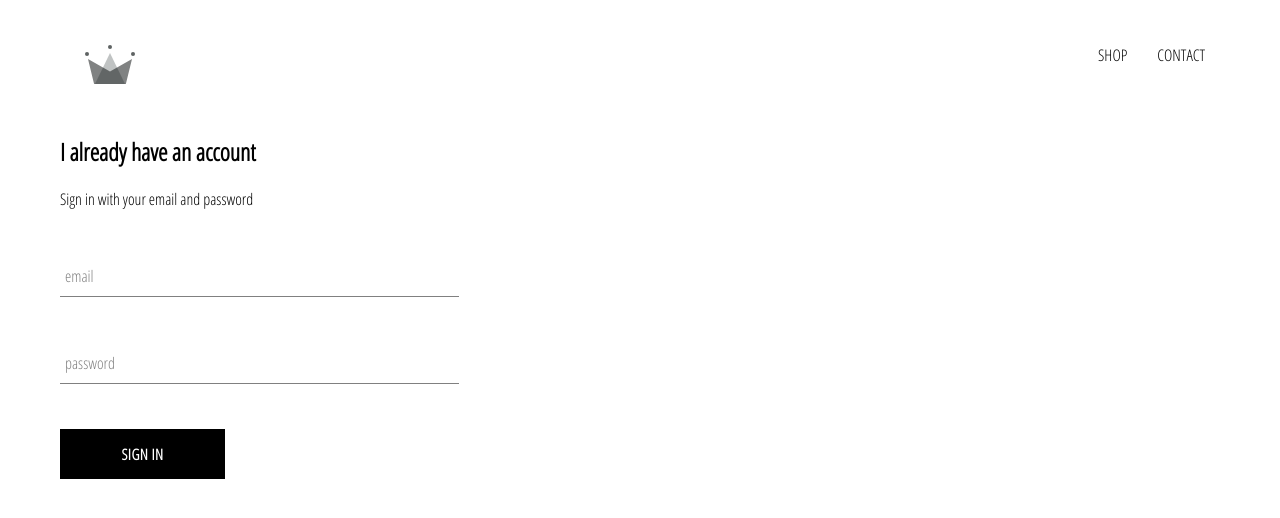
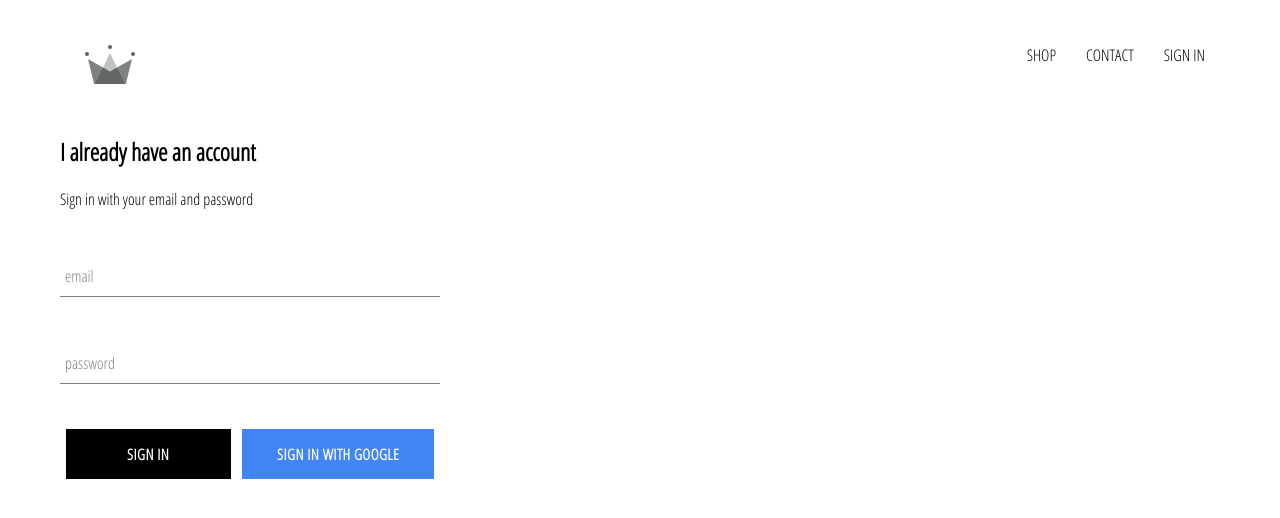
Before and after one commit to prakhar789/crwn-clothing, a React (Create React App) app: page /signin in a window 1280 px wide. Shown: the top 518 px of the page. Built offline with nearby package versions, Linux system fonts and the light colour scheme; no server answers.

Commit message:
integrated firebase into  application, created sign in page with sign in component and sign in with google

```diff
--- a/package.json
+++ b/package.json
@@ -6,6 +6,7 @@
     "@testing-library/jest-dom": "^5.11.6",
     "@testing-library/react": "^11.2.2",
     "@testing-library/user-event": "^12.5.0",
+    "firebase": "^8.1.2",
     "node-sass": "^4.14.1",
     "react": "^17.0.1",
     "react-dom": "^17.0.1",
--- a/src/App.css
+++ b/src/App.css
@@ -7,3 +7,7 @@ a {
   text-decoration: none;
   color: black;
 }
+
+* {
+  box-sizing: border-box;
+}
--- a/src/App.js
+++ b/src/App.js
@@ -1,3 +1,4 @@
+import React from "react";
 import "./App.css";
 import { Route, Switch } from "react-router-dom";
 
@@ -5,11 +6,35 @@ import HomePage from "./pages/homepage/homepage.component";
 import ShopPage from "./pages/shop/shop.component";
 import Header from "./components/header/header.component";
 import SignInAndSignUpPage from "./pages/sign-in-and-sign-up/sign-in-and-sign-up.component";
+import { auth } from "./firebase/firebase.utils";
 
-function App() {
+class App extends React.Component {
+  constructor() {
+    super();
+
+    this.state = {
+      currentUser: null,
+    };
+  }
+
+  unsubscribeFromAuth = null;
+
+  componentDidMount() {
+    this.unsubscribeFromAuth = auth.onAuthStateChanged((user) => {
+      this.setState({ currentUser: user });
+
+      console.log(user);
+    });
+  }
+
+  componentWillUnmount() {
+    this.unsubscribeFromAuth();
+  }
+
+  render() {
     return (
       <div>
-      <Header />
+        <Header currentUser={this.state.currentUser} />
         <Switch>
           <Route exact path="/" component={HomePage} />
           <Route exact path="/shop" component={ShopPage} />
@@ -18,5 +43,6 @@ function App() {
       </div>
     );
   }
+}
 
 export default App;
--- a/src/components/custom-button/custom-button.component.jsx
+++ b/src/components/custom-button/custom-button.component.jsx
@@ -2,8 +2,11 @@ import React from "react";
 
 import "./custom-button.styles.scss";
 
-const CustomButton = ({ children, ...otherProps }) => (
-  <button className="custom-button" {...otherProps}>
+const CustomButton = ({ children, isGoogleSignIn, ...otherProps }) => (
+  <button
+    className={`${isGoogleSignIn ? "google-sign-in" : ""} custom-button`}
+    {...otherProps}
+  >
     {children}
   </button>
 );
--- a/src/components/custom-button/custom-button.styles.scss
+++ b/src/components/custom-button/custom-button.styles.scss
@@ -19,4 +19,14 @@
     color: black;
     border: 1px solid black;
   }
+
+  &.google-sign-in {
+    background-color: #4285f4;
+    color: white;
+
+    &:hover {
+      background-color: #537ae8;
+      border: none;
+    }
+  }
 }
--- a/src/components/header/header.component.jsx
+++ b/src/components/header/header.component.jsx
@@ -3,9 +3,11 @@ import { Link } from "react-router-dom";
 
 import { ReactComponent as Logo } from "../../assets/crown.svg";
 
+import { auth } from "../../firebase/firebase.utils";
+
 import "./header.styles.scss";
 
-const Header = () => (
+const Header = ({ currentUser }) => (
   <div className="header">
     <Link className="logo-container" to="/">
       <Logo className="logo" />
@@ -17,6 +19,15 @@ const Header = () => (
       <Link className="option" to="/shop">
         CONTACT
       </Link>
+      {currentUser ? (
+        <div className="option" onClick={() => auth.signOut()}>
+          SIGN OUT
+        </div>
+      ) : (
+        <Link className="option" to="/signin">
+          SIGN IN
+        </Link>
+      )}
     </div>
   </div>
 );
--- a/src/components/header/header.styles.scss
+++ b/src/components/header/header.styles.scss
@@ -20,6 +20,7 @@
 
     .option {
       padding: 10px 15px;
+      cursor: pointer;
     }
   }
 }
--- a/src/components/sign-in/sign-in.component.jsx
+++ b/src/components/sign-in/sign-in.component.jsx
@@ -2,6 +2,8 @@ import React from "react";
 
 import FormInput from "../form-input/form-input.component";
 import CustomButton from "../custom-button/custom-button.component";
+
+import { signInWithGoogle } from "../../firebase/firebase.utils";
 
 import "./sign-in.styles.scss";
 
@@ -49,7 +51,12 @@ class SignIn extends React.Component {
             label="password"
             required
           />
-          <CustomButton type="submit">Sign In</CustomButton>
+          <div className="buttons">
+            <CustomButton type="submit">Sign In</CustomButton>
+            <CustomButton onClick={signInWithGoogle} isGoogleSignIn>
+              Sign in with google
+            </CustomButton>
+          </div>
         </form>
       </div>
     );
--- a/src/components/sign-in/sign-in.styles.scss
+++ b/src/components/sign-in/sign-in.styles.scss
@@ -1,9 +1,14 @@
 .sign-in {
-  width: 30vw;
+  width: 380px;
   display: flex;
   flex-direction: column;
 
   .title {
     margin: 10px;
   }
+
+  .buttons {
+    display: flex;
+    justify-content: space-around;
+  }
 }
--- /dev/null
+++ b/src/firebase/firebase.utils.js
@@ -0,0 +1,25 @@
+import firebase from "firebase/app";
+import "firebase/firestore";
+import "firebase/auth";
+
+const config = {
+  apiKey: "AIzaSyBrM0dDqdd0eOMSvqk_ehguTVBZdhZIHpI",
+  authDomain: "projects-62658.firebaseapp.com",
+  projectId: "projects-62658",
+  storageBucket: "projects-62658.appspot.com",
+  messagingSenderId: "155595392456",
+  appId: "1:155595392456:web:affee03584bad107a72cfd",
+};
+
+firebase.initializeApp(config);
+
+export const auth = firebase.auth();
+export const firestore = firebase.firestore();
+
+// which providre do we wanna use linkedin,fb,google......
+const provider = new firebase.auth.GoogleAuthProvider();
+// which type of functionality
+provider.setCustomParameters({ propmt: "select_account" });
+export const signInWithGoogle = () => auth.signInWithPopup(provider);
+
+export default firebase;
```
Also changed, not shown: 2 other files (tests, documents, lock files or other folders). Lines whose indentation alone changed are shown as unchanged.
